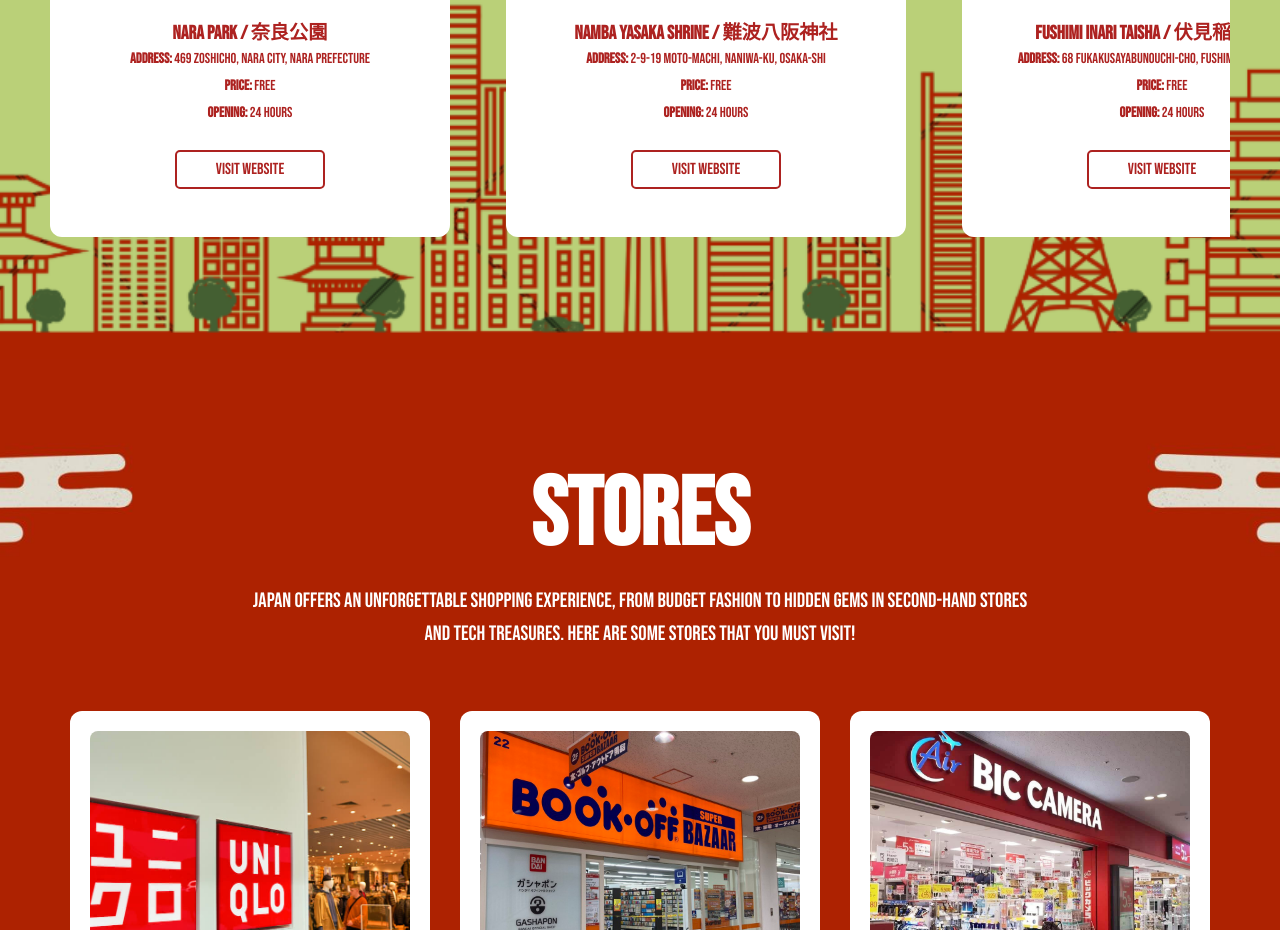
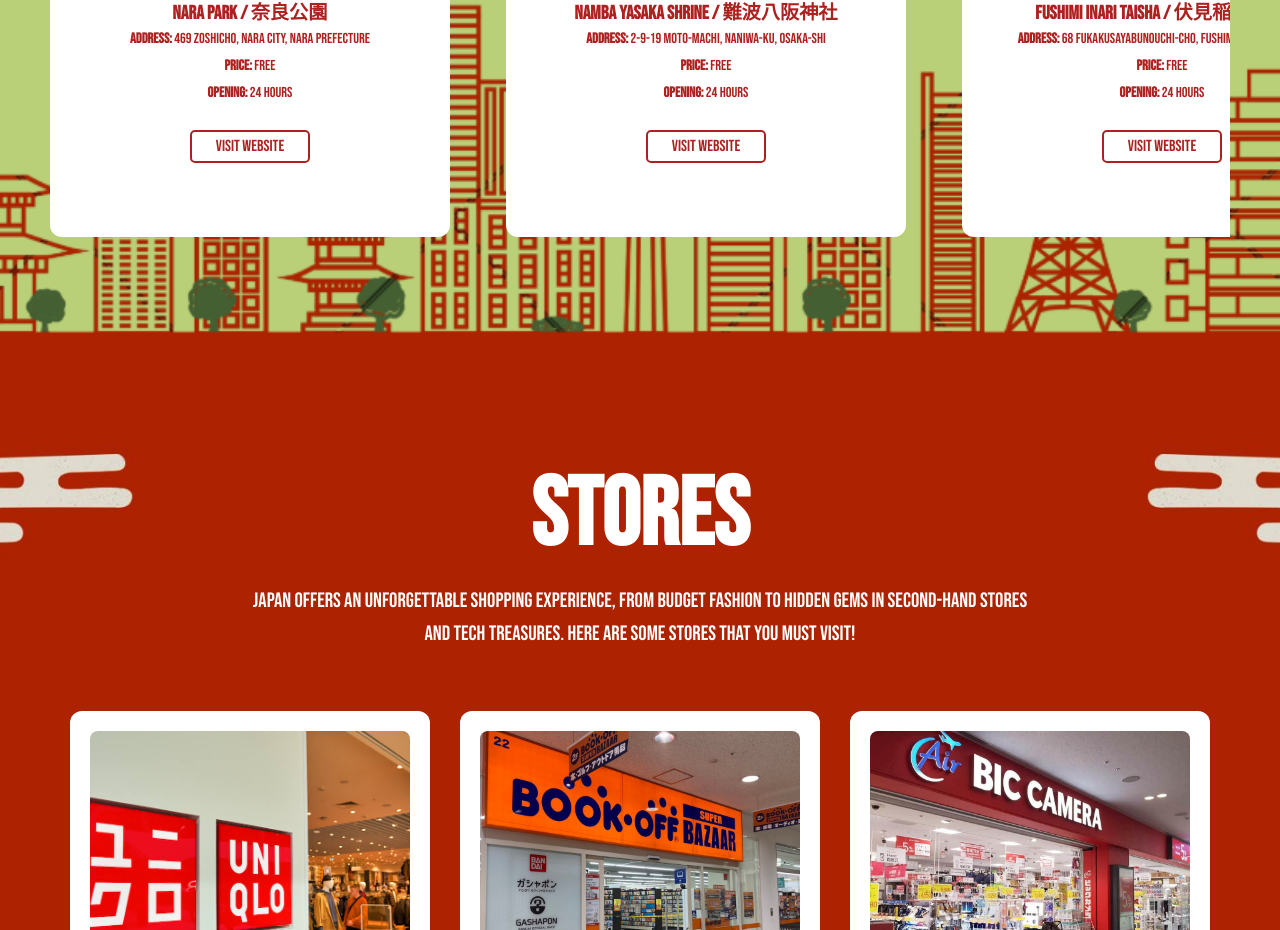
Before and after one commit to LuaraZambon/My-Travel-Blog, a plain HTML site: page index.html in a window 1280 px wide. Shown: the part 6399-7329 px from the top of the page. Drawn offline with Linux system fonts and the light colour scheme.

Commit message:
Update style.css

```diff
--- a/style.css
+++ b/style.css
@@ -543,7 +543,7 @@ body {
 
 .attraction-card img {
   width: 300px;
-  height: 200px;
+  height: 180px;
   object-fit: cover;
   border-radius: 12px;
   margin-bottom: 15px;
@@ -564,9 +564,9 @@ body {
 
 .visit-button {
   display: inline-block;
-  width: 150px;
+  width: 120px;
   margin-bottom: 20px;
-  padding: 8px 10px;
+  padding: 5px 10px;
   border: 2px solid #ad2220;
   color: #ad2220;
   border-radius: 5px;
```
